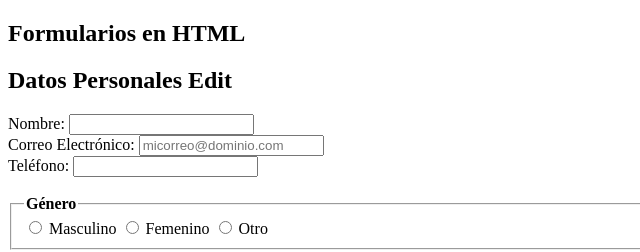
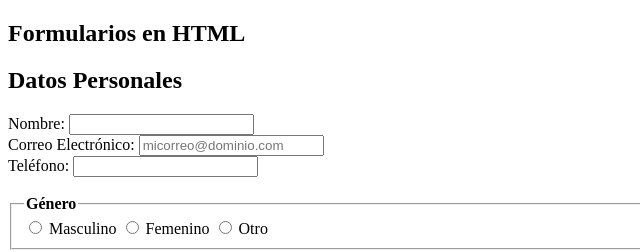
Before and after one commit to EdisonR2024/reto_formularios, a plain HTML site: page index.html in a window 1280 px wide. Shown: the top 252 px of the page, 0-640 px from the left. Drawn offline with Linux system fonts and the light colour scheme.

Commit message:
Update index.html

```diff
--- a/index.html
+++ b/index.html
@@ -11,7 +11,7 @@
     <section id="formulario">
         <h1>Formularios en HTML</h1>
         <form action="#" method="post">
-            <h2>Datos Personales Edit</h2>
+            <h2>Datos Personales</h2>
             <label for="nombre">Nombre:</label>
             <input type="text" name="nombre" id="nombre">
 
```
